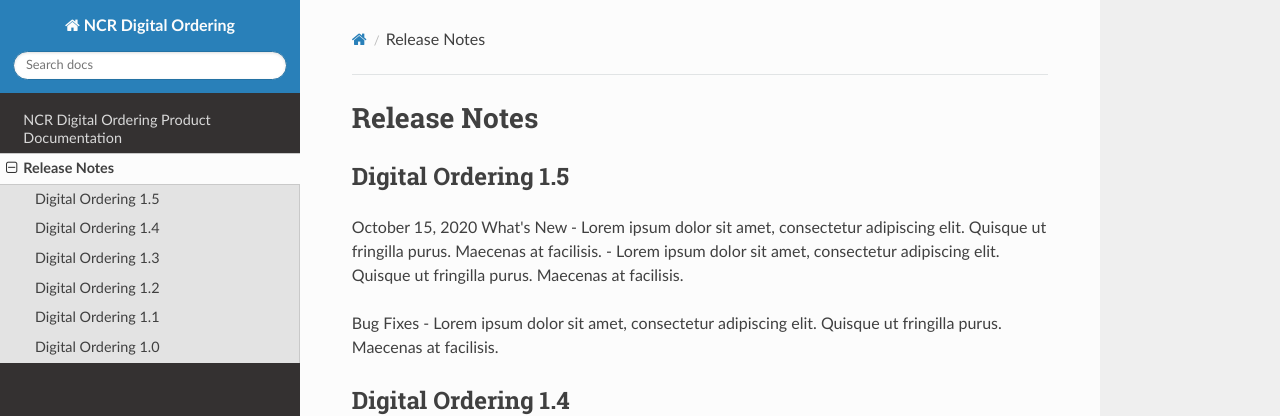
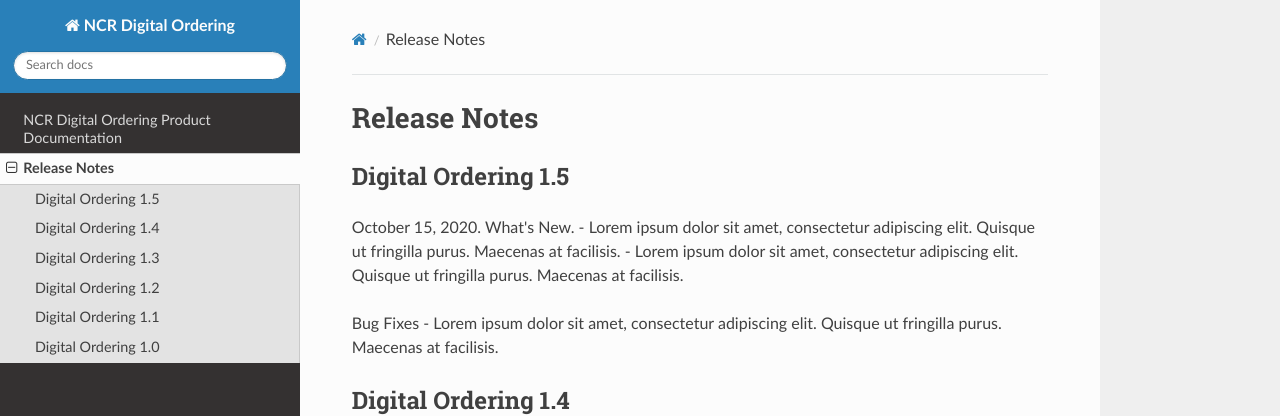
Before and after one commit to bz250090/techdoc-test, an MkDocs documentation site: the page built from docs/release-notes.md, in a window 1280 px wide and 900 px high. Shown: the top 416 px of the window. Built offline with MkDocs 1.6.1, drawn with Linux system fonts in a browser that asks for light colours; nearby versions of some CDN libraries.

```diff
--- a/docs/release-notes.md
+++ b/docs/release-notes.md
@@ -1,8 +1,8 @@
 #Release Notes
 
 ##Digital Ordering 1.5
-October 15, 2020
-What's New
+October 15, 2020.
+What's New.
 - Lorem ipsum dolor sit amet, consectetur adipiscing elit. Quisque ut fringilla purus. Maecenas at facilisis.
 - Lorem ipsum dolor sit amet, consectetur adipiscing elit. Quisque ut fringilla purus. Maecenas at facilisis.
 
```
